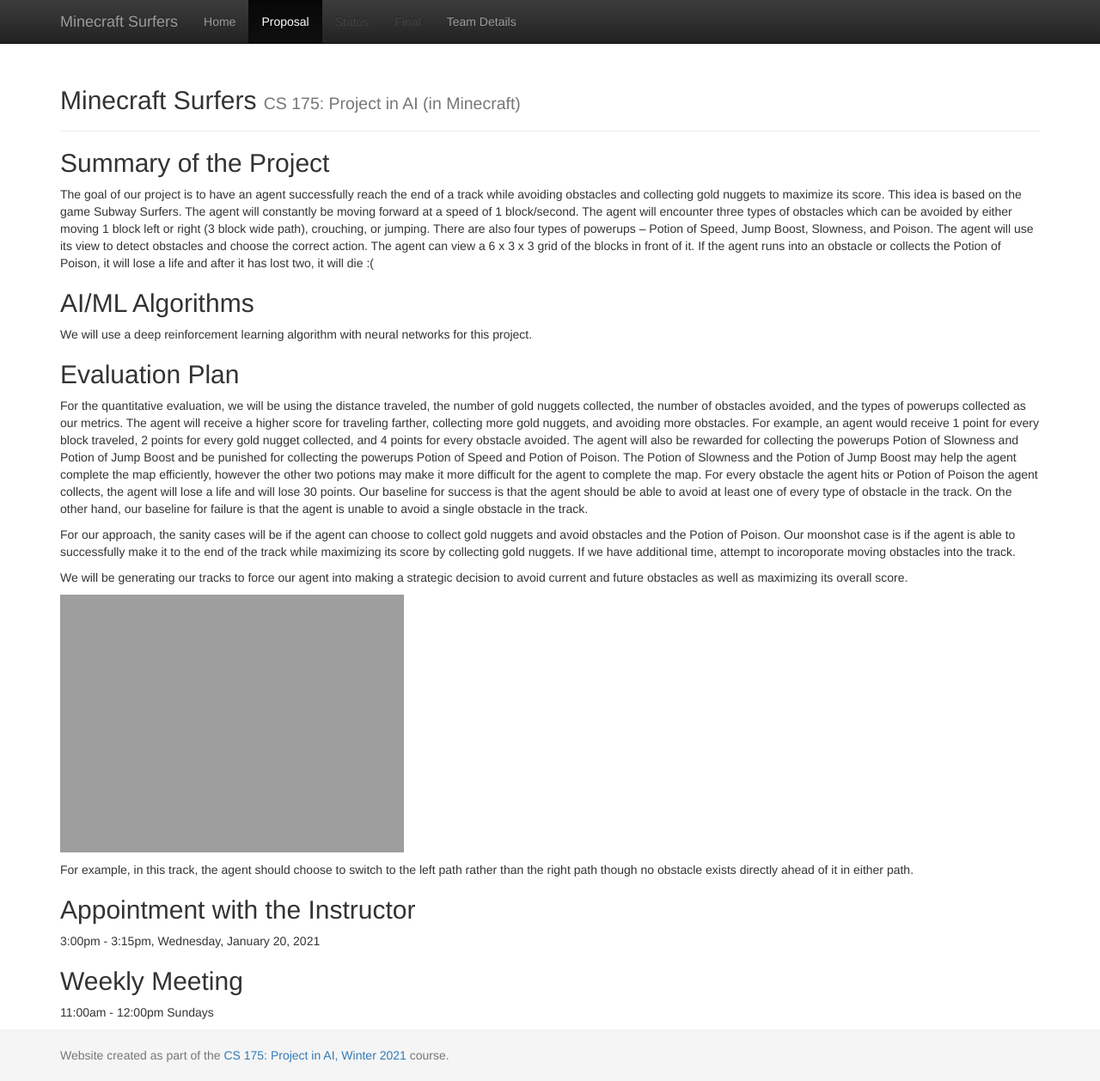
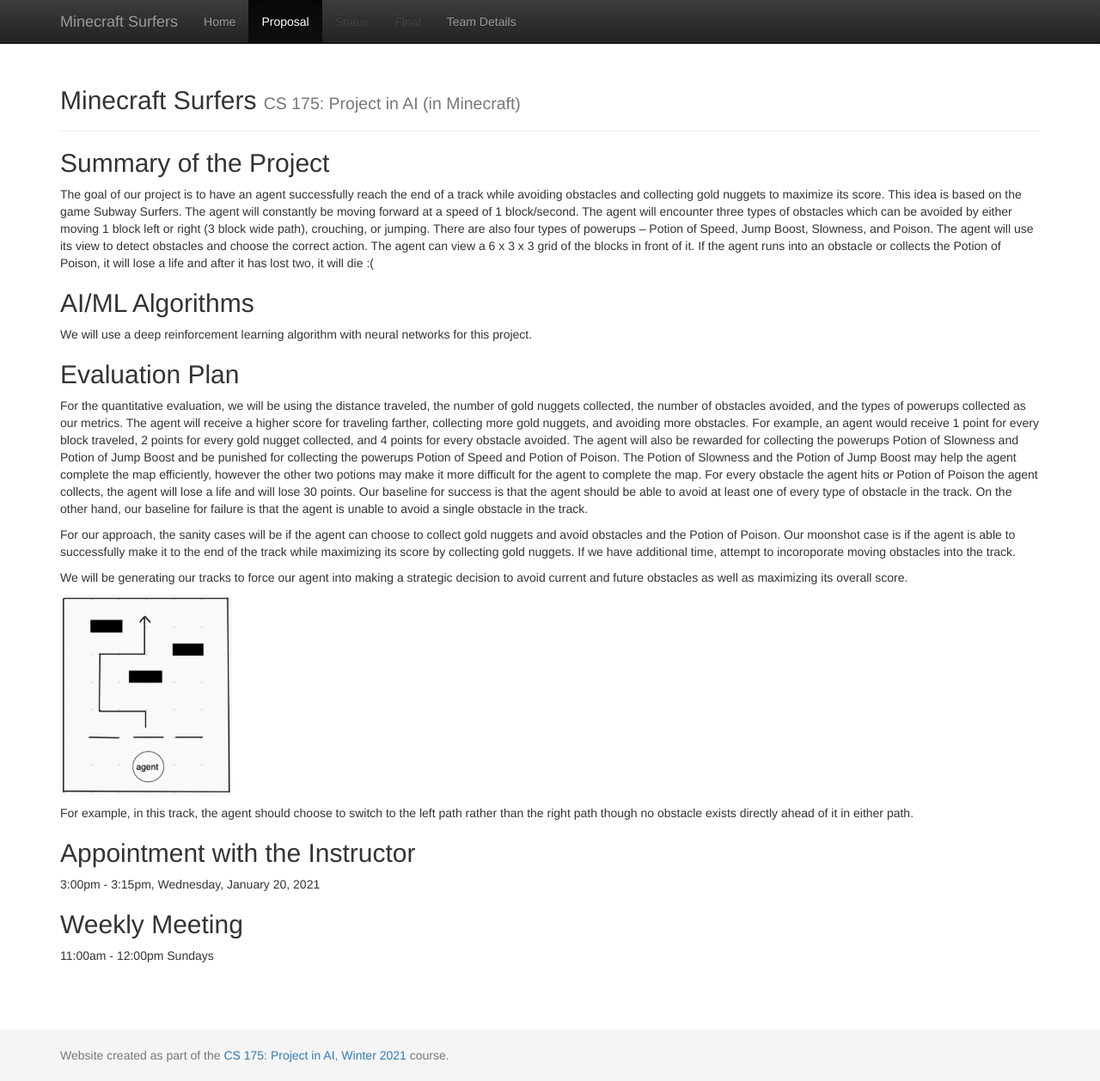
Before and after one commit to SahilRailkar/group-19, a Jekyll site: the page built from docs/proposal.md, in a window 1280 px wide and 1258 px high. Shown: the whole window at 86% size. Built offline with Jekyll 4.4.1, drawn with Linux system fonts in a browser that asks for light colours.

Commit message:
Fixed image

```diff
--- a/docs/proposal.md
+++ b/docs/proposal.md
@@ -16,7 +16,7 @@ For our approach, the sanity cases will be if the agent can choose to collect go
 
 We will be generating our tracks to force our agent into making a strategic decision to avoid current and future obstacles as well as maximizing its overall score.
 
-![image](./track.png =50x)
+<img src="./track.png" alt="drawing" width="200px"/>
 
 For example, in this track, the agent should choose to switch to the left path rather than the right path though no obstacle exists directly ahead of it in either path.
 
```
